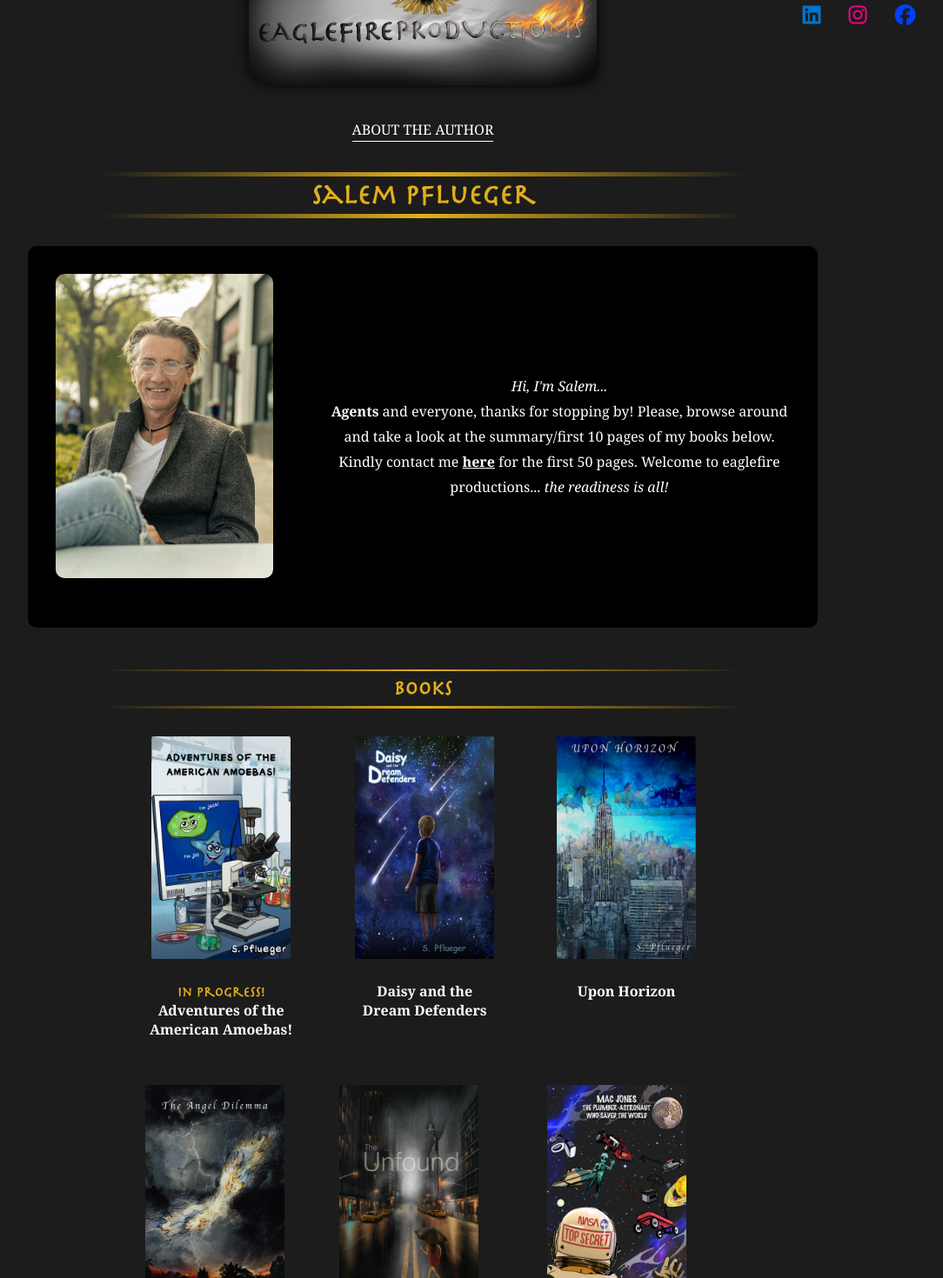
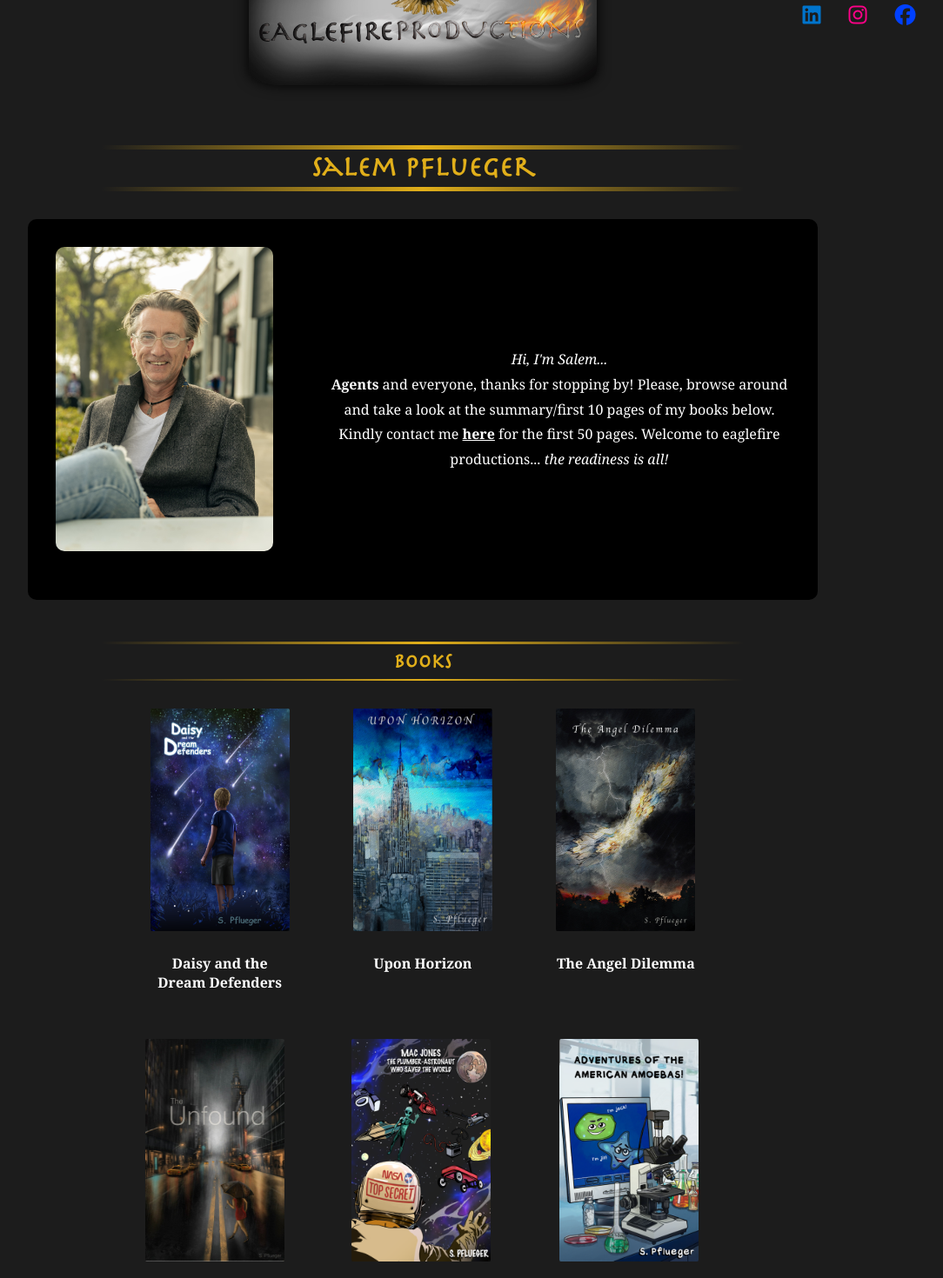
Before and after one commit to jayembailey/eaglefire, a React (Vite) app: page / in a window 1280 px wide. Shown: the part 100-1570 px from the top of the page at 87% size, without its empty margins (154-1238 px from the left). Built offline with nearby package versions, Linux system fonts and the light colour scheme.

Commit message:
hid about the author link

```diff
--- a/src/App.jsx
+++ b/src/App.jsx
@@ -73,7 +73,7 @@ function App() {
         <header>
           <nav>
               {/* <Link to='/mission' id="navlink">MISSION STATEMENT</Link> */}
-              <Link to='/about' id="navlink">ABOUT THE AUTHOR</Link>
+              {/* <Link to='/about' id="navlink">ABOUT THE AUTHOR</Link> */}
               {/* <Link to='/charity' id="navlink">CHARITY T-SHIRTS</Link>
               <Link to='/stroke' id="navlink">DAISY ORIGIN</Link>
               <Link to='/homeless' id="navlink">ANGEL ORIGIN</Link> */}
@@ -111,14 +111,6 @@ function App() {
                     <h2 id="header-block">Books</h2>
                 </div>
                 <div id="highlight-box">
-                    <div className='book-container'>
-                      {/* <h4 id='new-book'>In progress!<br/>Click below for summary and animation</h4> */}
-                        <Link to='/amoebapreview'>
-                          <img id="hl-item" src={amoebaCover} alt='daisy and the dream defenders book cover' />
-                          <p id="new-preview">Summary and Animation</p>
-                        </Link>
-                        <h4><span id='new-book'>In Progress!</span><br/>Adventures of the <br/>American Amoebas!</h4>
-                    </div>
                     <div className="book-container">
                       <Link to='/daisypreview'>
                         <img id="hl-item" src={daisyCover} alt='amoebas book cover' />
@@ -153,6 +145,13 @@ function App() {
                           <p id="book-preview-link">Summary and First 10 Pages</p>
                       </Link>
                       <h4>Mac Jones<br/>The Plumber-Astronaut<br/>who Saved the World</h4>
+                    </div>
+                    <div className='book-container'>
+                        <Link to='/amoebapreview'>
+                          <img id="hl-item" src={amoebaCover} alt='daisy and the dream defenders book cover' />
+                          <p id="new-preview">Summary and Animation</p>
+                        </Link>
+                        <h4><span id='new-book'>In Progress!</span><br/>Adventures of the <br/>American Amoebas!</h4>
                     </div>
                 </div>
             </div>
```
Also changed, not shown: 2 other files (tests, documents, lock files or other folders).
